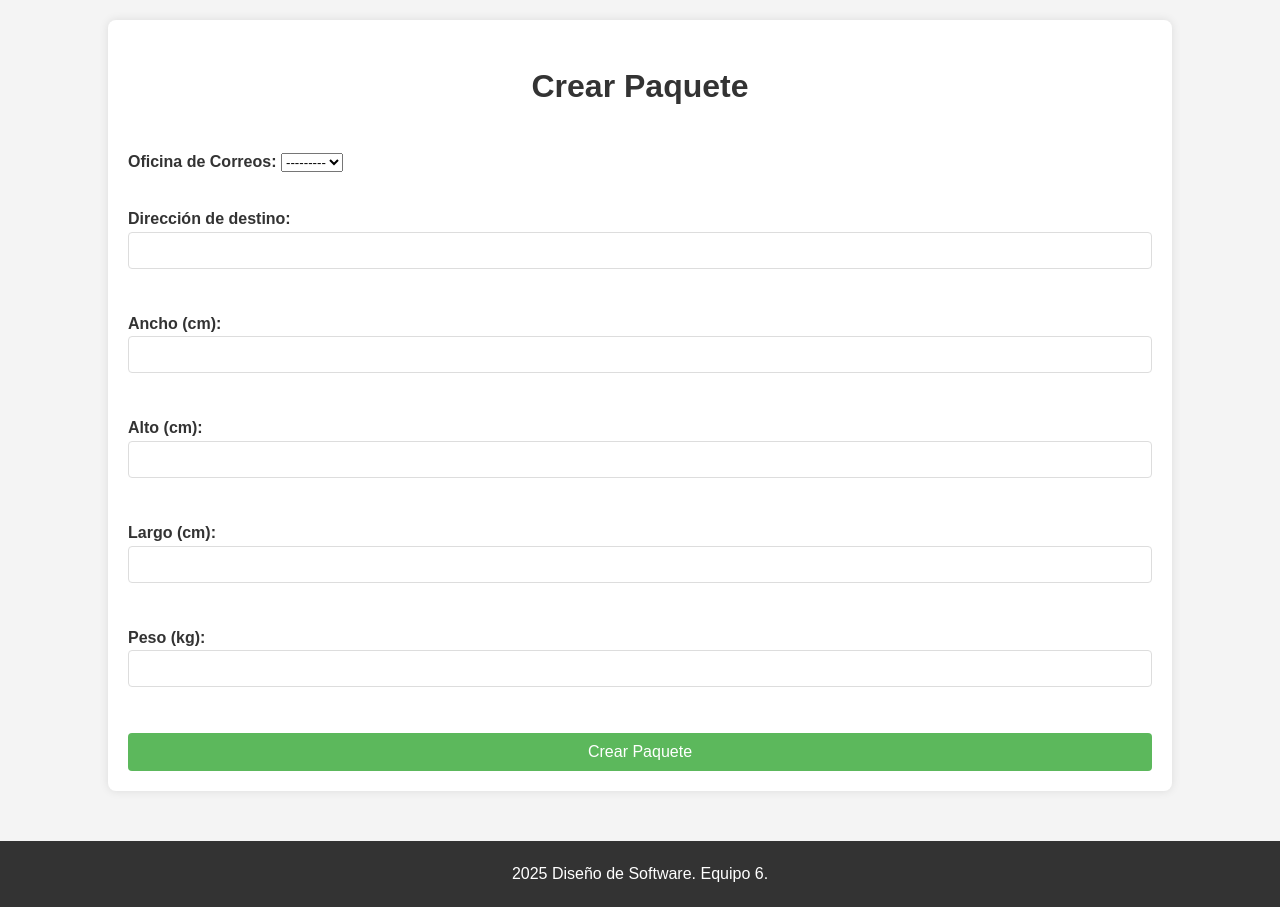
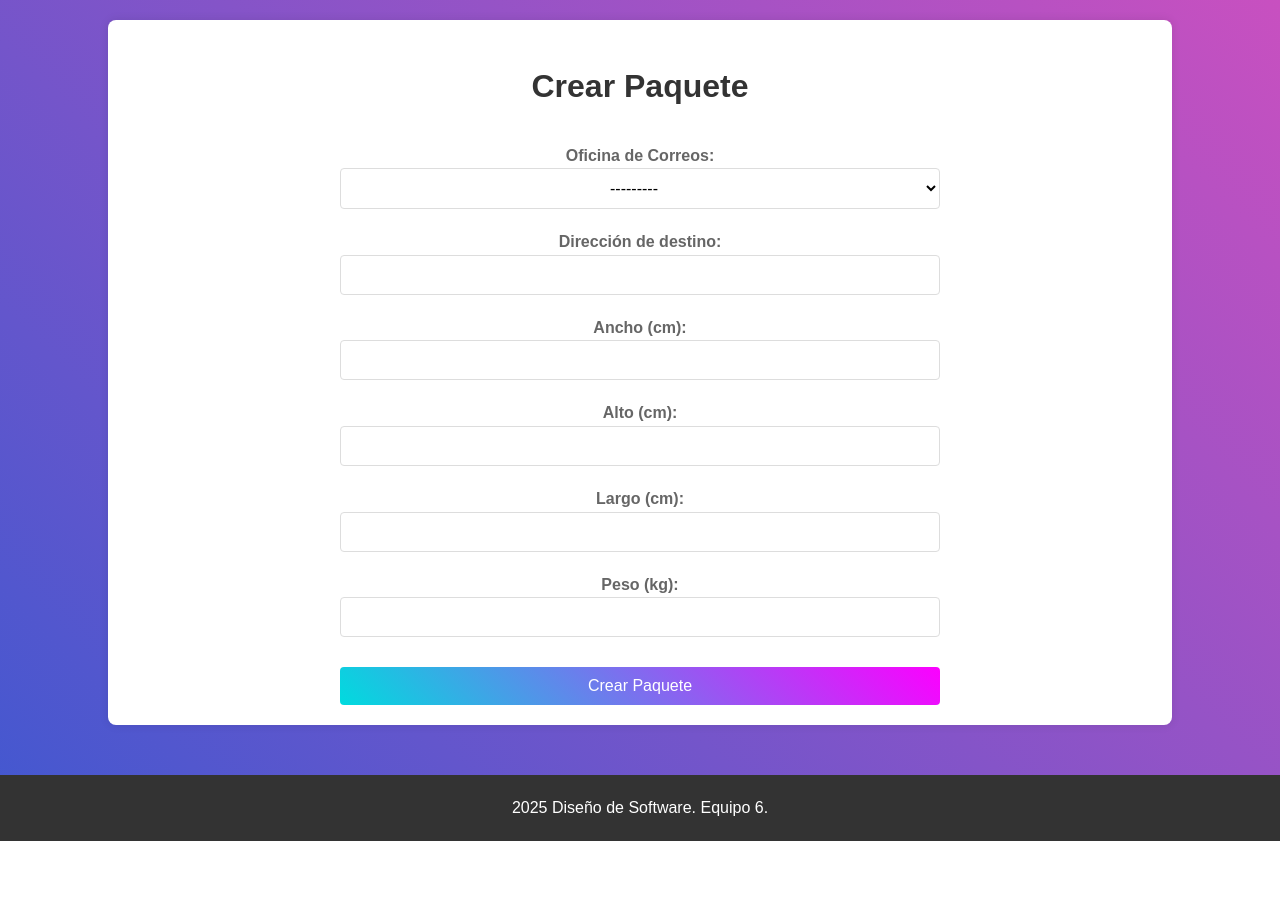
Before and after one commit to YinYanCat/Courier, a Django app: page /crear_paquete/ in a window 1280 px wide. After the commit the page ends 841 px from the top, so only its background shows below. Run offline with Django 4.2, Linux system fonts and the light colour scheme; the visitor is signed in with stand-in values (Sample User, id 1); data that the repository does not hold is empty.

Commit message:
Feat: Estilizado de página crear_paquete.

```diff
--- a/app/static/app/css/crear_paquete.css
+++ b/app/static/app/css/crear_paquete.css
@@ -1,7 +1,11 @@
 body {
     font-family: sans-serif;
     margin: 0;
-    background-color: #f4f4f4;
+    background: #c850c0;
+    background: -webkit-linear-gradient(45deg, #4158d0, #c850c0);
+    background: -o-linear-gradient(45deg, #4158d0, #c850c0);
+    background: -moz-linear-gradient(45deg, #4158d0, #c850c0);
+    background: linear-gradient(45deg, #4158d0, #c850c0);
     color: #333;
     line-height: 1.6;
     display: flex;
@@ -28,17 +32,23 @@ main {
     border-radius: 8px;
     box-shadow: 0 0 10px rgba(0, 0, 0, 0.1);
     flex-grow: 1;
+    display: flex;
+    flex-direction: column;
+    align-items: center;
 }
 
 h1 {
     color: #333;
     text-align: center;
     margin-bottom: 20px;
+    width: 100%;
 }
 
 form {
     display: flex;
     flex-direction: column;
+    width: 100%;
+    max-width: 600px;
 }
 
 label {
@@ -50,28 +60,46 @@ label {
 input[type="text"],
 input[type="number"],
 input[type="email"],
-input[type="password"] {
+input[type="password"],
+select {
+    font-family: sans-serif;
+    font-size: 16px;
     padding: 10px;
     border: 1px solid #ddd;
     border-radius: 4px;
-    margin-bottom: 10px;
-    box-sizing: border-box; /* Ensures padding doesn't affect overall width */
+    box-sizing: border-box;
     width: 100%;
+    background-color: #fff;
+    text-align: center;
+    transition: border-color 0.3s ease, box-shadow 0.3s ease;
 }
 
-/* Style for dimension inputs to be inline */
+input[type="text"]:focus,
+input[type="number"]:focus,
+input[type="email"]:focus,
+input[type="password"]:focus {
+    border-color: #fc00ff;
+    box-shadow: 0 0 0 0.2rem rgba(252, 0, 255, 0.25);
+    outline: none;
+}
+
 .dimension-inputs {
     display: flex;
-    gap: 10px; /* Space between dimension inputs */
+    gap: 10px;
 }
 
-.dimension-inputs input[type="text"] {
-    flex: 1; /* Each input takes equal space */
+p {
+    margin: 10px 0;
+    color: #666;
 }
 
+form p {
+    font-size: 16px;
+    text-align: center;
+}
 
 button[type="submit"] {
-    background-color: #5cb85c;
+    background: linear-gradient(45deg, #00dbde, #fc00ff);
     color: white;
     padding: 10px 15px;
     border: none;
@@ -79,11 +107,11 @@ button[type="submit"] {
     cursor: pointer;
     font-size: 16px;
     margin-top: 20px;
-    transition: background-color 0.3s ease;
+    transition: background-color 0.4s ease;
 }
 
 button[type="submit"]:hover {
-    background-color: #4cae4c;
+    background: linear-gradient(45deg, #2900de, #7a107c);;
 }
 
 footer {
@@ -96,9 +124,9 @@ footer {
 
 footer p {
     margin: 0;
+    color: #fff;
 }
 
-/* Responsive adjustments */
 @media (max-width: 600px) {
     main {
         margin: 10px;
@@ -106,11 +134,11 @@ footer p {
     }
 
     .dimension-inputs {
-        flex-direction: column; /* Stack dimension inputs on smaller screens */
+        flex-direction: column;
         gap: 0;
     }
 
     .dimension-inputs input[type="text"] {
-        margin-bottom: 10px; /* Add margin between stacked inputs */
+        margin-bottom: 10px;
     }
 }
```
